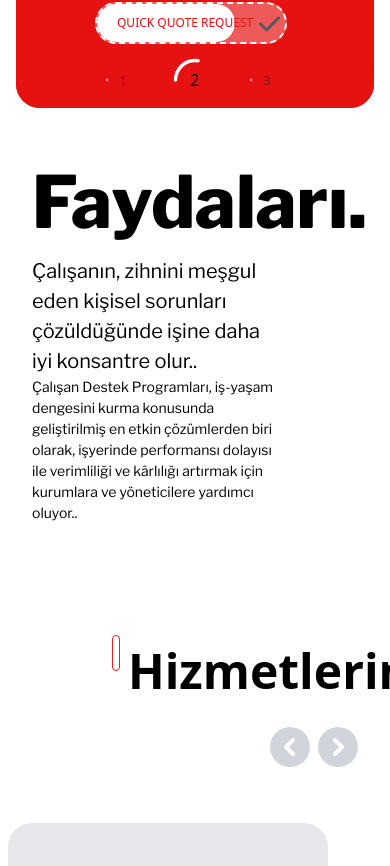
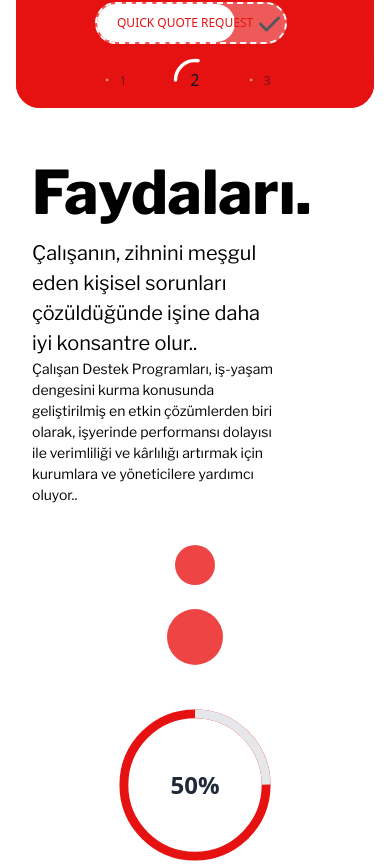
Before and after one commit to slmbngl/my-sento, a Vue app: page / in a window 390 px wide. Shown: the part 978-1844 px from the top of the page. Built offline with nearby package versions, Linux system fonts and the light colour scheme.

Commit message:
Responsive part: Slider

```diff
--- a/src/views/HomeView.vue
+++ b/src/views/HomeView.vue
@@ -6,9 +6,9 @@
     <main>
       <section class="relative bg-white z-10">
         <Progress />
-        <div class="flex mt-0 xl:mt-20 px-8 md:px-0 md:pl-20 pb-0 md:pb-5">
-          <div class="w-3/4 lg:text-left mr-0 md:mr-20">
-            <p class="text-7xl sm:text-9xl font-extrabold text-left text-black font-qubi">Faydaları.</p>
+        <div class="flex flex-col md:flex-row mt-0 xl:mt-20 px-8 md:px-0 md:pl-8 lg:pl-20 pb-0 md:pb-5">
+          <div class="w-3/4 lg:text-left mr-0 md:mr-9 lg:mr-20">
+            <p class="text-6xl sm:text-9xl font-extrabold text-left text-black font-qubi">Faydaları.</p>
             <p class="text-xl font-normal text-left text-black font-qubi">Çalışanın, zihnini meşgul eden kişisel
               sorunları
               çözüldüğünde işine daha iyi konsantre olur..</p>
@@ -16,11 +16,18 @@
               kurma konusunda geliştirilmiş en etkin çözümlerden biri olarak, işyerinde performansı dolayısı ile
               verimliliği ve kârlılığı artırmak için kurumlara ve yöneticilere yardımcı oluyor..</p>
           </div>
-          <div class="w-1/4 mt-0 lg:mt-10">
-            <div class="hidden lg:block mb-0">
+          <div class="w-full md:w-1/4 flex flex-col md:flex-col items-center md:items-start justify-center">
+            <!-- Yuvarlak kırmızı toplar -->
+            <div class="flex flex-col items-center justify-center space-y-6 mt-10 xl:mt-0 ml-0 md:ml-12">
+              <div class="h-10 w-10 bg-red-500 rounded-full"></div>
+              <div class="h-14 w-14 bg-red-500 rounded-full"></div>
+            </div>
+            <!-- Slider Bileşeni -->
+            <div class="w-40 md:w-full mt-10 md:mt-5 flex">
               <Slider />
             </div>
           </div>
+
         </div>
         <div class="relative mt-28 ml-28 mb-5 ">
           <div class="absolute w-2 h-1/2 rounded-full top-0 left-0  border border-red-600"></div>
```
